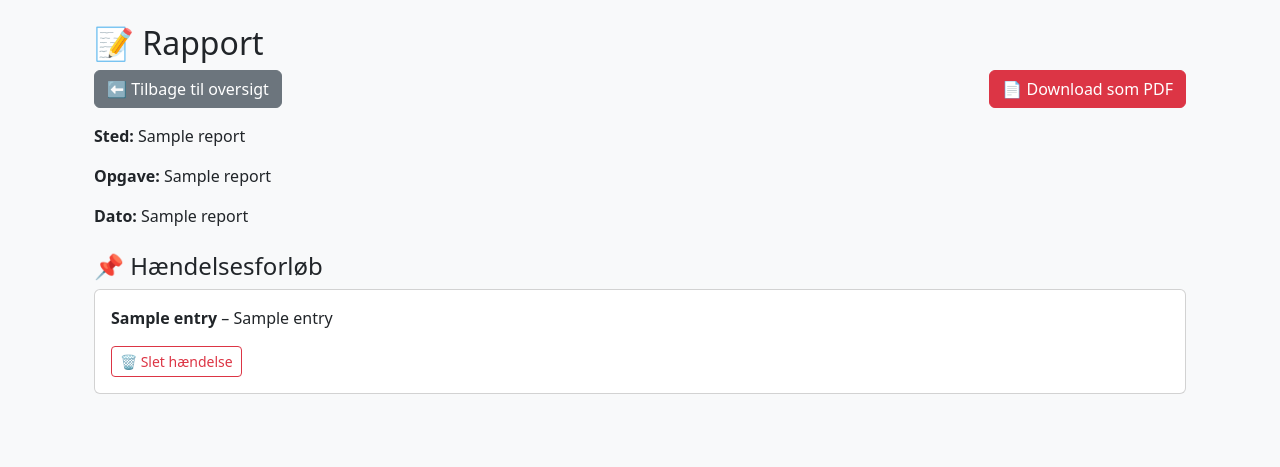
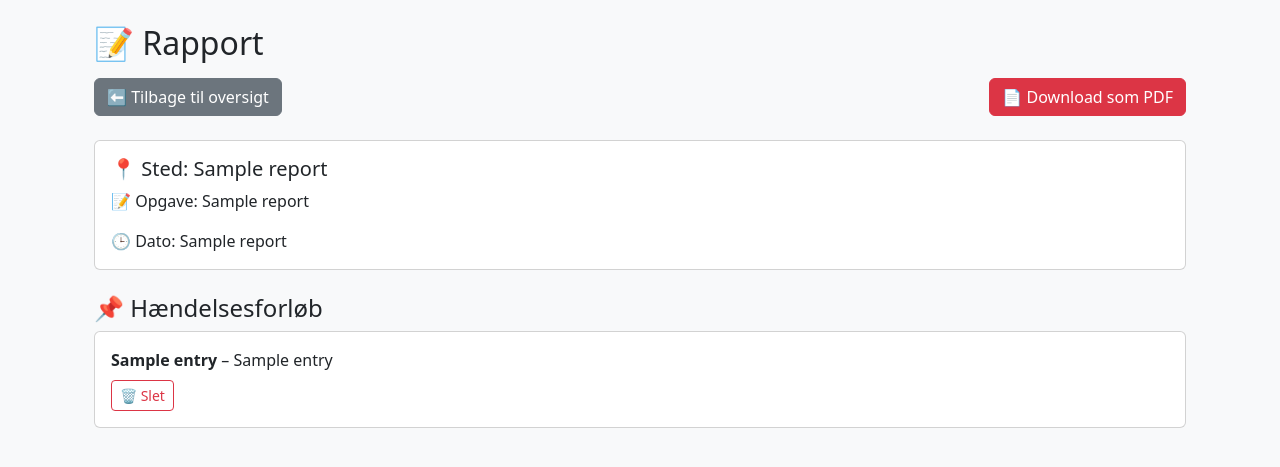
Before and after one commit to Simonsen9430/bjaergningsrapport---v2, a Flask app: template templates/rapport.html in a window 1280 px wide. Shown: the part 66-533 px from the top of the page. Run offline with Flask 3, Linux system fonts and the light colour scheme; the template is opened without the code that fills it: most values are stand-ins (such as "Sample title", 1, 10 or a date in 2020).

Commit message:
Opdaterer alle filer

```diff
--- a/templates/rapport.html
+++ b/templates/rapport.html
@@ -2,28 +2,29 @@
 
 {% block content %}
 <div class="container mt-4">
-    <h2>📝 Rapport</h2>
-    <div class="d-flex justify-content-between mb-3">
-        <a href="{{ url_for('rapporter') }}" class="btn btn-secondary">⬅️ Tilbage til oversigt</a>
+    <h2 class="mb-3">📝 Rapport</h2>
+
+    <div class="d-flex justify-content-between mb-4 flex-column flex-md-row">
+        <a href="{{ url_for('rapporter') }}" class="btn btn-secondary mb-2 mb-md-0">⬅️ Tilbage til oversigt</a>
         <a href="{{ url_for('download_pdf', report_id=report_id) }}" class="btn btn-danger">📄 Download som PDF</a>
     </div>
 
-    <div class="mb-4">
-        <p><strong>Sted:</strong> {{ report[1] }}</p>
-        <p><strong>Opgave:</strong> {{ report[2] }}</p>
-        <p><strong>Dato:</strong> {{ report[0][:16].replace('T', ' ') }}</p>
+    <div class="card p-3 mb-4">
+        <h5 class="card-title">📍 Sted: {{ report[1] }}</h5>
+        <p class="card-text">📝 Opgave: {{ report[2] }}</p>
+        <p class="card-text">🕒 Dato: {{ report[0][:16].replace('T', ' ') }}</p>
     </div>
 
     <h4>📌 Hændelsesforløb</h4>
     {% for entry in entries %}
         <div class="card mb-3">
             <div class="card-body">
-            <p><strong>{{ entry[1] }}</strong> – {{ entry[2] }}</p>
+                <strong>{{ entry[1] }}</strong> – {{ entry[2] }}
                 {% if entry[3] %}
-                <img src="{{ url_for('static', filename='uploads/' ~ entry[3]) }}" class="img-fluid mt-2" style="max-width: 300px;">
+                    <br><img src="{{ url_for('static', filename='uploads/' + entry[3]) }}" class="img-fluid mt-2" style="max-width:300px;">
                 {% endif %}
                 <form method="post" action="{{ url_for('slet_haendelse', report_id=report_id, entry_id=entry[0]) }}" class="mt-2" onsubmit="return confirm('Er du sikker på, at du vil slette denne hændelse?')">
-                <button type="submit" class="btn btn-sm btn-outline-danger">🗑️ Slet hændelse</button>
+                    <button type="submit" class="btn btn-sm btn-outline-danger">🗑️ Slet</button>
                 </form>
             </div>
         </div>
```
Also changed, not shown: templates/rapporter.html (+16 -6 lines), static/uploads/.keep.txt (added). Lines whose indentation alone changed are shown as unchanged.
